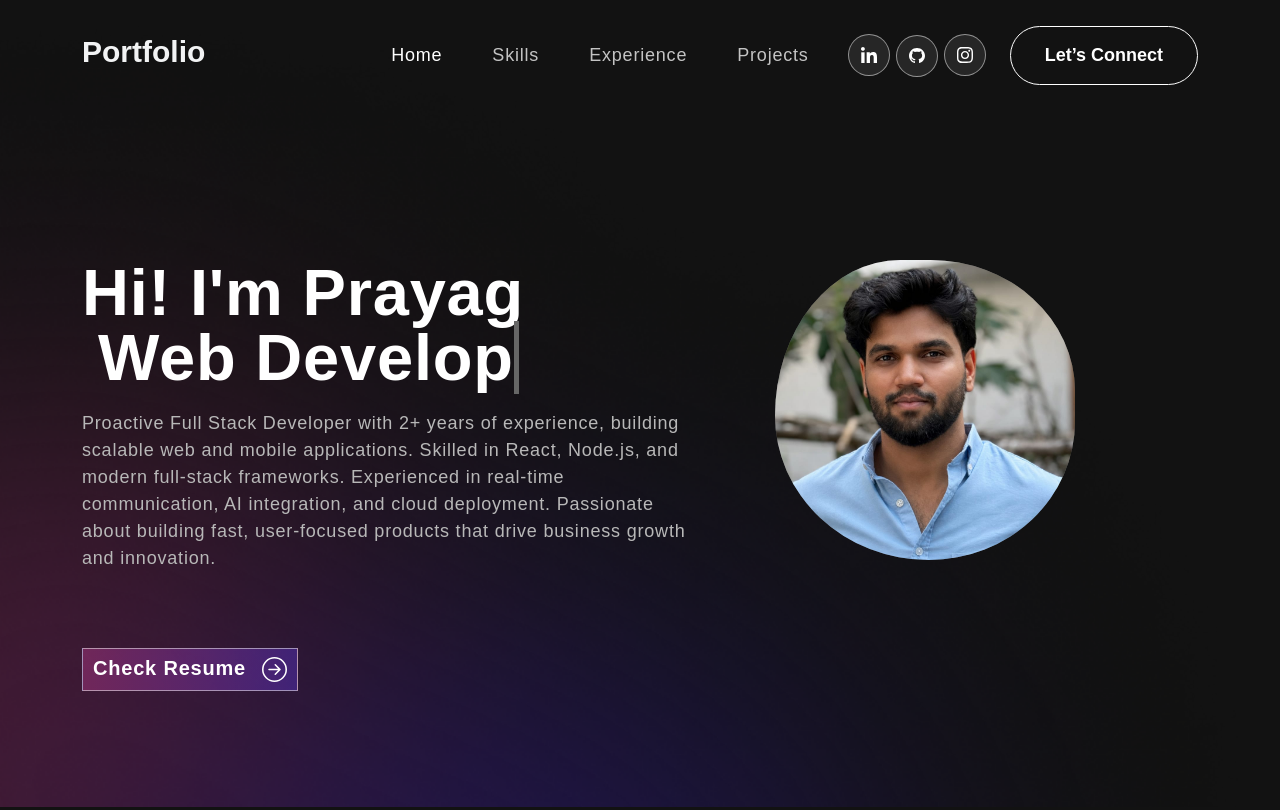
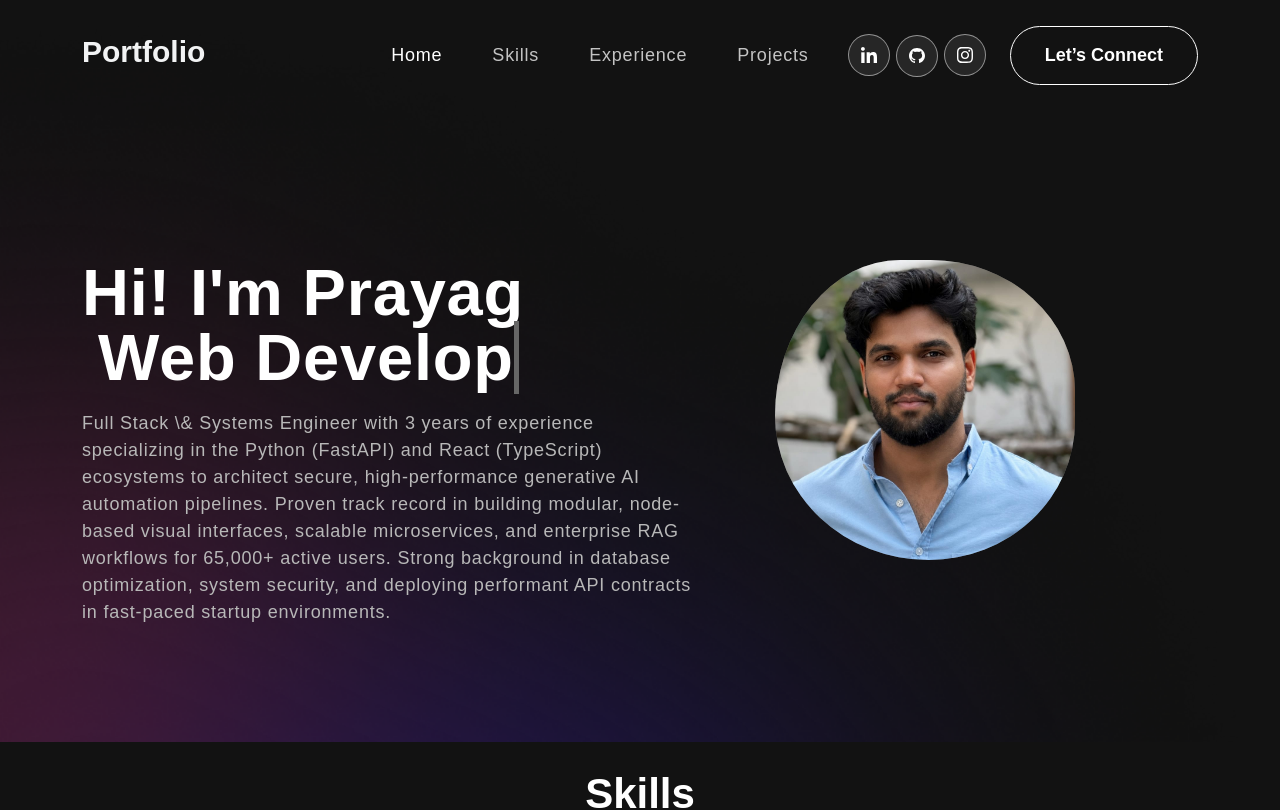
Before and after one commit to PrayagN/Portfolio, a React (Vite) app: page / in a window 1280 px wide. Shown: the top 810 px of the page. Built offline with nearby package versions, Linux system fonts and the light colour scheme; no server answers; a web font is replaced by a local one.

Commit message:
Update professional summary in Banner component

```diff
--- a/src/components/Banner.jsx
+++ b/src/components/Banner.jsx
@@ -78,11 +78,9 @@ function Banner() {
                     </span>
                   </h1>
                   <p>
-                    Proactive Full Stack Developer with 2+ years of experience, building scalable web and mobile applications. Skilled in
-                    React, Node.js, and modern full-stack frameworks. Experienced in real-time communication, AI integration, and cloud
-                    deployment. Passionate about building fast, user-focused products that drive business growth and innovation.
+                   Full Stack \& Systems Engineer with 3 years of experience specializing in the Python (FastAPI) and React (TypeScript) ecosystems to architect secure, high-performance generative AI automation pipelines. Proven track record in building modular, node-based visual interfaces, scalable microservices, and enterprise RAG workflows for 65,000+ active users. Strong background in database optimization, system security, and deploying performant API contracts in fast-paced startup environments.
                   </p>
-                  <a
+                  {/* <a
                     href={resume}
                     target="_blank"
                     rel="noopener noreferrer"
@@ -91,7 +89,7 @@ function Banner() {
                     <button className="tagline">
                       Check Resume <ArrowRightCircle size={25} />
                     </button>
-                  </a>
+                  </a> */}
 
                 </div>
               )}
```
